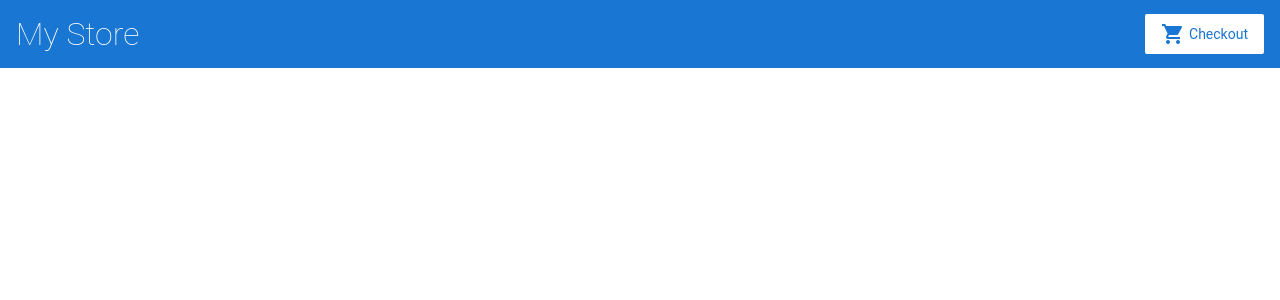
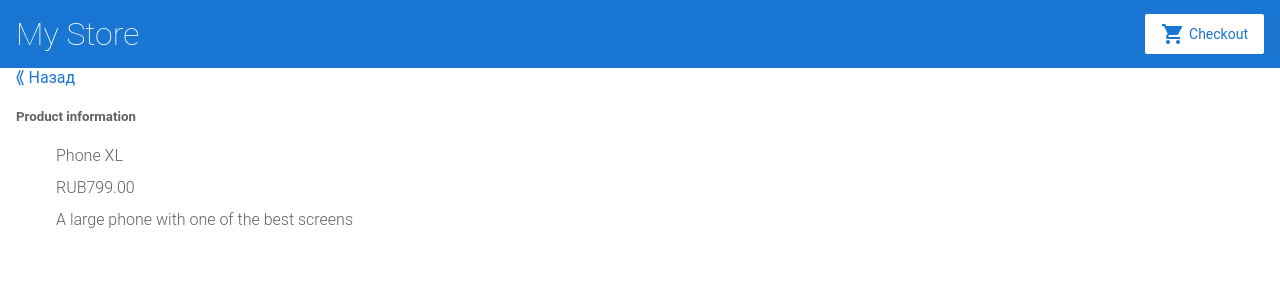
Before and after one commit to stanlys/angular-template, an Angular app: page /products/1 in a window 1280 px wide. Before the commit this address led to /. Shown: the top 300 px of the page. Built offline with nearby package versions, Linux system fonts and the light colour scheme.

Commit message:
feat: add product detail

```diff
--- /dev/null
+++ b/src/app/product-detail/product-detail.component.css
@@ -0,0 +1,12 @@
+.list {
+  list-style: none;
+  font-weight: 300;
+  display: flex;
+  flex-direction: column;
+  gap: 0.8rem;
+}
+
+.list:hover {
+  color: blue;
+  font-weight: 600;
+}
--- /dev/null
+++ b/src/app/product-detail/product-detail.component.html
@@ -0,0 +1,9 @@
+<a [routerLink]="['/']"> &Lang; Назад</a>
+<h5>Product information</h5>
+<div *ngIf="product">
+  <ul class="list">
+    <li>{{ product.name }}</li>
+    <li>{{ product.price | currency : "RUB" }}</li>
+    <li>{{ product.description }}</li>
+  </ul>
+</div>
--- /dev/null
+++ b/src/app/product-detail/product-detail.component.ts
@@ -0,0 +1,21 @@
+import { Component, OnInit } from "@angular/core";
+import { ActivatedRoute } from "@angular/router";
+import { Product, products } from "../products";
+
+@Component({
+  selector: "app-product-detail",
+  templateUrl: "./product-detail.component.html",
+  styleUrls: ["./product-detail.component.css"],
+})
+export class ProductDetailComponent implements OnInit {
+  product: Product | undefined;
+
+  constructor(private router: ActivatedRoute) {}
+
+  ngOnInit() {
+    const route = this.router.snapshot.paramMap;
+    console.log(route);
+    const productId = Number(route.get("productId"));
+    this.product = products.find((product) => product.id === productId);
+  }
+}
--- a/src/app/product-list/product-list.component.html
+++ b/src/app/product-list/product-list.component.html
@@ -2,7 +2,10 @@
 <div *ngFor="let product of products">
   <div style="margin: 3px; padding: 5px">
     <h4>
-      <a href="#" [title]="product.name + ' details '">
+      <a
+        [title]="product.name + ' details '"
+        [routerLink]="['/products', product.id]"
+      >
         {{ product.name }} - ${{ product.price }}
       </a>
     </h4>
```
Also changed, not shown: src/app/app.module.ts (+16 -16 lines), 1 other file (tests, documents, lock files or other folders).
